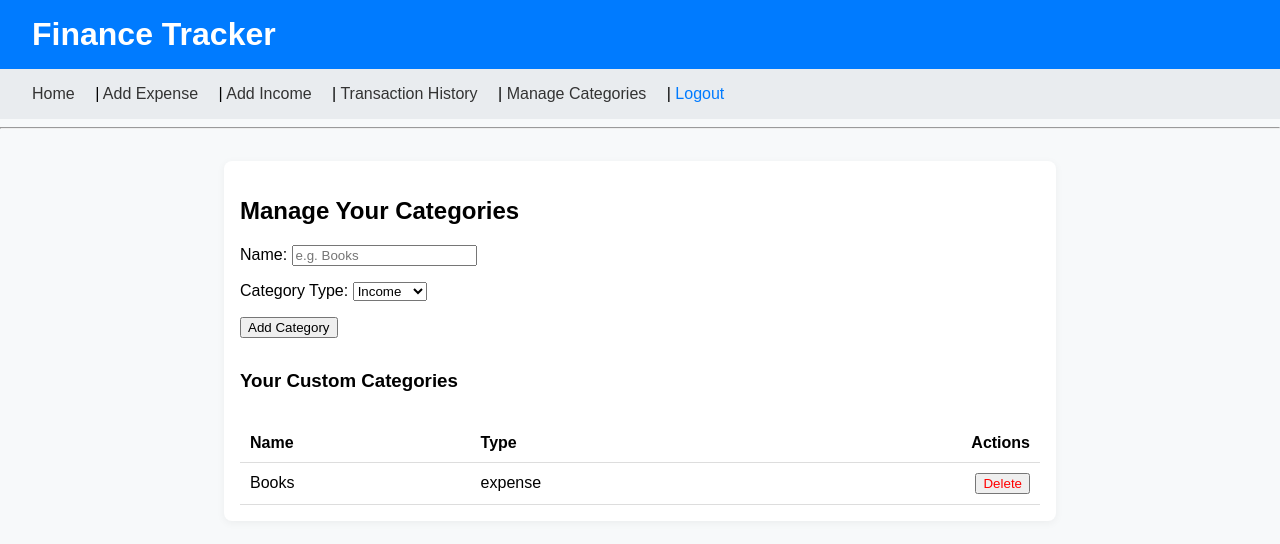
After one commit to Nozdub/financeTracker, a Django app: page /categories/ in a window 1280 px wide. The commit adds this page. Shown: the top 544 px of the page. Run offline with Django 5.2, Linux system fonts and the light colour scheme; a user stored in the database is signed in; data comes from the database, SQL or seed files in the repository; both versions use the stored data as it was after the commit.

Commit message:
ads function so user can create custom categories for income and expense. ads function so user can delete custom categories (but not predefined ones).

```diff
--- a/finance/forms.py
+++ b/finance/forms.py
@@ -3,7 +3,7 @@ from django.contrib.auth.models import User
 from django.contrib.auth.forms import UserCreationForm
 from django.forms import DateInput, NumberInput, DateTimeInput
 
-from .models import Expense, Income
+from .models import Expense, Income, Category
 
 
 class ExpenseForm(forms.ModelForm):
@@ -32,3 +32,17 @@ class RegisterForm(UserCreationForm):
     class Meta:
         model = User
         fields = ["username", "email", "password1", "password2"]
+
+
+class CategoryForm(forms.ModelForm):
+    class Meta:
+        model = Category
+        fields = ['name', 'type']
+        widgets = {
+            'name': forms.TextInput(attrs={'placeholder': 'e.g. Books'}),
+            'type': forms.Select(choices=[('income', 'Income'), ('expense', 'Expense')]),
+        }
+
+    def __init__(self,  *args, **kwargs):
+        super().__init__(*args, **kwargs)
+        self.fields['type'].label = "Category Type"
--- a/finance/templates/finance/base.html
+++ b/finance/templates/finance/base.html
@@ -83,6 +83,7 @@ th, td {
     <a href="{% url 'add_expense' %}">Add Expense</a> |
     <a href="{% url 'add_income' %}">Add Income</a> |
     <a href="{% url 'transaction_history' %}">Transaction History</a> |
+    <a href="{% url 'manage_categories' %}">Manage Categories</a> |
     <form action="{% url 'logout' %}" method="post" style="display:inline;">
   {% csrf_token %}
   <button type="submit" style="background:none; border:none; color: #007BFF; cursor:pointer; padding:0; font:inherit;">
--- /dev/null
+++ b/finance/templates/finance/manage_categories.html
@@ -0,0 +1,48 @@
+{% extends "finance/base.html" %}
+
+{% block title %}Manage Categories{% endblock %}
+
+{% block content %}
+<h2>Manage Your Categories</h2>
+
+<!-- Add New Category Form -->
+<form method="post" style="margin-bottom: 2rem;">
+    {% csrf_token %}
+    {{ form.as_p }}
+    <button type="submit">Add Category</button>
+</form>
+
+<!-- Display User Categories -->
+<h3>Your Custom Categories</h3>
+<table style="width: 100%; border-collapse: collapse;">
+    <thead>
+        <tr>
+            <th>Name</th>
+            <th>Type</th>
+            <th style="text-align: right;">Actions</th>
+        </tr>
+    </thead>
+    <tbody>
+        {% for category in user_categories %}
+        <tr>
+            <td>{{ category.name }}</td>
+            <td>{{ category.type }}</td>
+            <td style="text-align: right;">
+                {% if not category.is_predefined %}
+                <form method="post" action="{% url 'delete_category' category.id %}" style="display: inline;">
+                    {% csrf_token %}
+                    <button type="submit" style="color: red;">Delete</button>
+                </form>
+                {% else %}
+                <em>Predefined</em>
+                {% endif %}
+            </td>
+        </tr>
+        {% empty %}
+        <tr>
+            <td colspan="3" style="text-align:center;">You haven’t added any categories yet.</td>
+        </tr>
+        {% endfor %}
+    </tbody>
+</table>
+{% endblock %}
--- a/finance/urls.py
+++ b/finance/urls.py
@@ -9,5 +9,9 @@ urlpatterns = [
     path('logout/', auth_views.LogoutView.as_view(next_page='login'), name='logout'),
     path('add-expense/', views.add_expense, name='add_expense'),
     path('add-income/', views.add_income, name='add_income'),
+    path("categories/", views.manage_categories, name="manage_categories"),
+    path("delete-category/<int:category_id>/", views.delete_category, name="delete_category"),
+
+
 
 ]
--- a/finance/views.py
+++ b/finance/views.py
@@ -1,14 +1,15 @@
 import json
 from datetime import timedelta, time, datetime, timezone, date
 
+from django.contrib import messages
 from django.contrib.auth.decorators import login_required
 from django.db.models import Value, CharField, F, ExpressionWrapper, FloatField, Sum
-from django.shortcuts import redirect, render
+from django.shortcuts import redirect, render, get_object_or_404
 from django.utils.timezone import now
 
-from .forms import ExpenseForm
+from .forms import ExpenseForm, CategoryForm
 from .forms import RegisterForm, IncomeForm
-from .models import Income, Expense
+from .models import Income, Expense, Category
 from .utils import calculate_balance, get_next_due_date
 
 
@@ -185,3 +186,33 @@ def home(request):
         "line_income_data": json.dumps(line_income_data),
         "line_expense_data": json.dumps(line_expense_data),
     })
+
+
+@login_required
+def manage_categories(request):
+    user_categories = Category.objects.filter(is_predefined=False)
+
+    if request.method == "POST":
+        form = CategoryForm(request.POST)
+        if form.is_valid():
+            new_category = form.save(commit=False)
+            new_category.is_predefined = False
+            new_category.save()
+            return redirect('manage_categories')
+    else:
+        form = CategoryForm
+
+    return render(request, "finance/manage_categories.html", {
+        "form": form,
+        "user_categories": user_categories
+    })
+
+
+@login_required
+def delete_category(request, category_id):
+    category = get_object_or_404(Category, id=category_id)
+
+    if not category.is_predefined:
+        category.delete()
+
+    return redirect("manage_categories")
```
Also changed, not shown: db.sqlite3.
